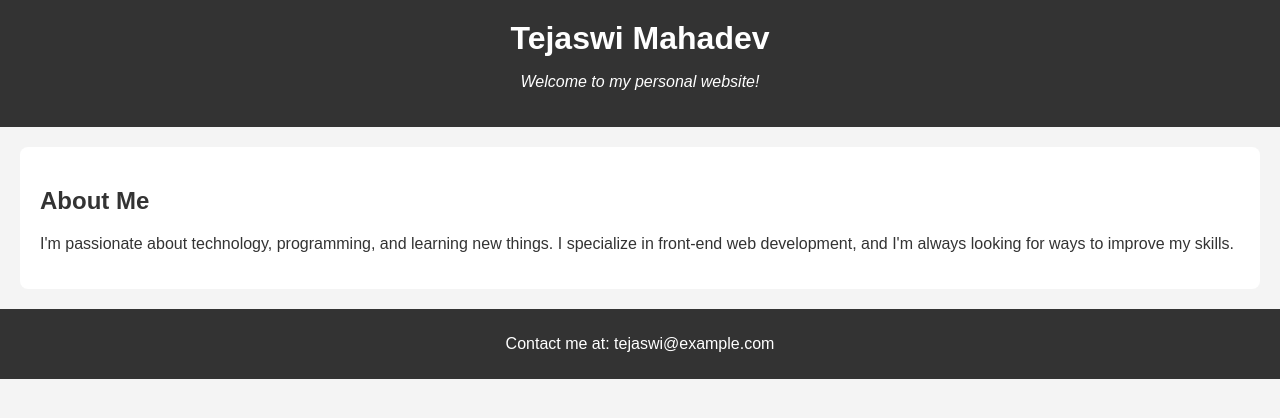
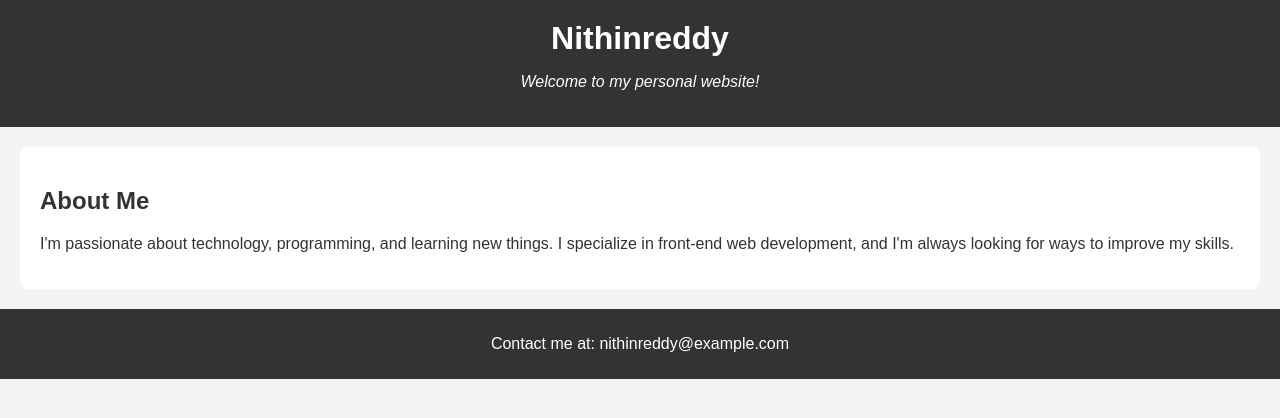
Before and after one commit to nithinreddy926/nithinreddy.github.io, a plain HTML site: page index.html in a window 1280 px wide. Drawn offline with Linux system fonts and the light colour scheme.

Commit message:
Update index.html

```diff
--- a/index.html
+++ b/index.html
@@ -8,7 +8,7 @@
 </head>
 <body>
     <header>
-        <h1>Tejaswi Mahadev</h1>
+        <h1>Nithinreddy</h1>
         <p>Welcome to my personal website!</p>
     </header>
 
@@ -18,7 +18,7 @@
     </section>
 
     <footer>
-        <p>Contact me at: <a href="mailto:tejaswi@example.com">tejaswi@example.com</a></p>
+        <p>Contact me at: <a href="mailto:vangetinithinreddy3932@gmail.com">nithinreddy@example.com</a></p>
     </footer>
 </body>
 </html>
```
